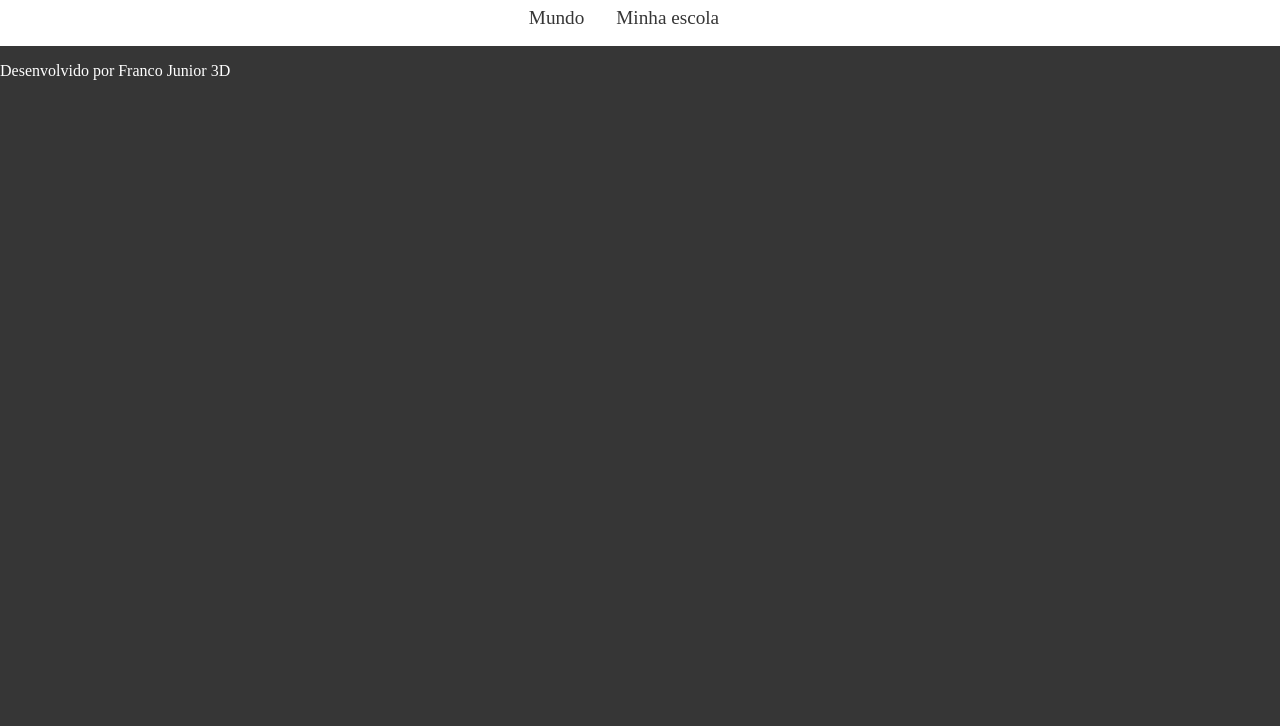
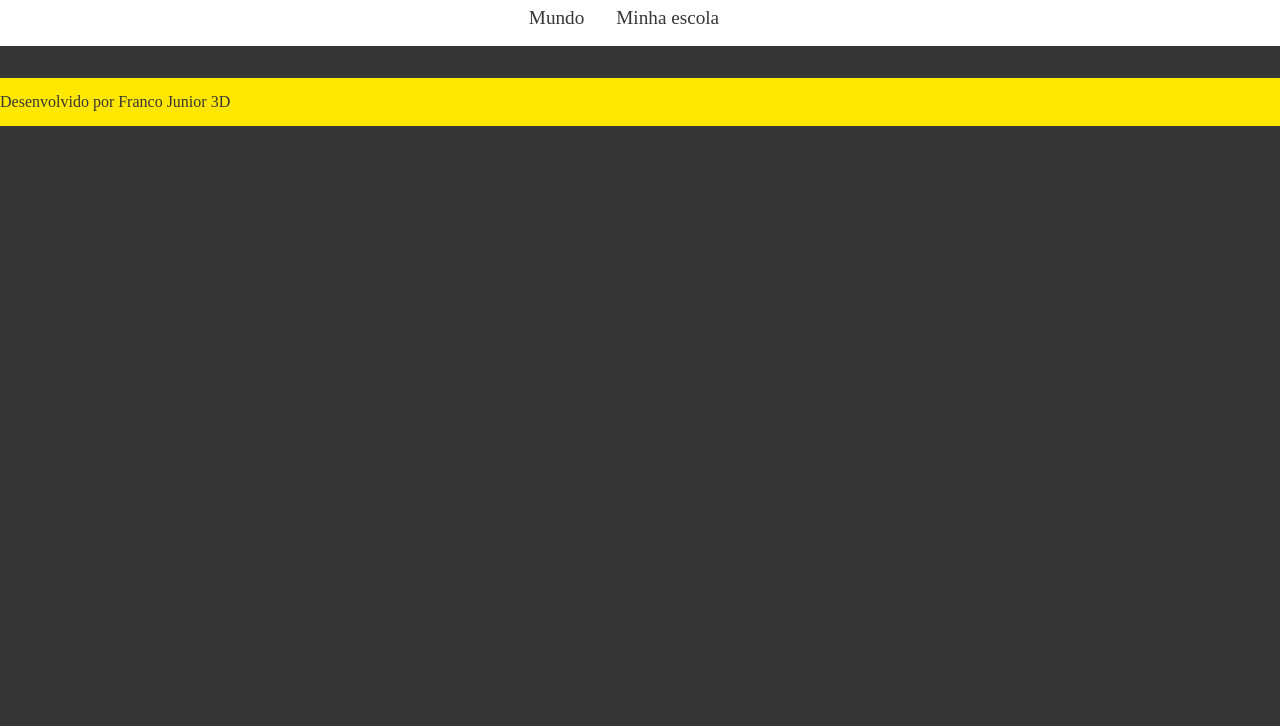
Before and after one commit to FFranco15/ci-ncias-de-dados-3D, a plain HTML site: page index.html in a window 1280 px wide. Shown: the part 74-800 px from the top of the page. Drawn offline with Linux system fonts and the light colour scheme; a web font is replaced by a local one.

Commit message:
aula 3_4° salvamento

```diff
--- a/style.css
+++ b/style.css
@@ -45,3 +45,14 @@ nav a:hover{
     transform: scale(0.90);
     transition: transform 0.1s;
 }
+
+footer{
+    display: flex;
+    align-items: center;
+    justify-content:left;
+    background-color: var(--secondary-color);
+    color: var(--bg-color);
+    windth: 100%;
+    height: 3rem;
+    margin-top: 2rem;
+}
```
